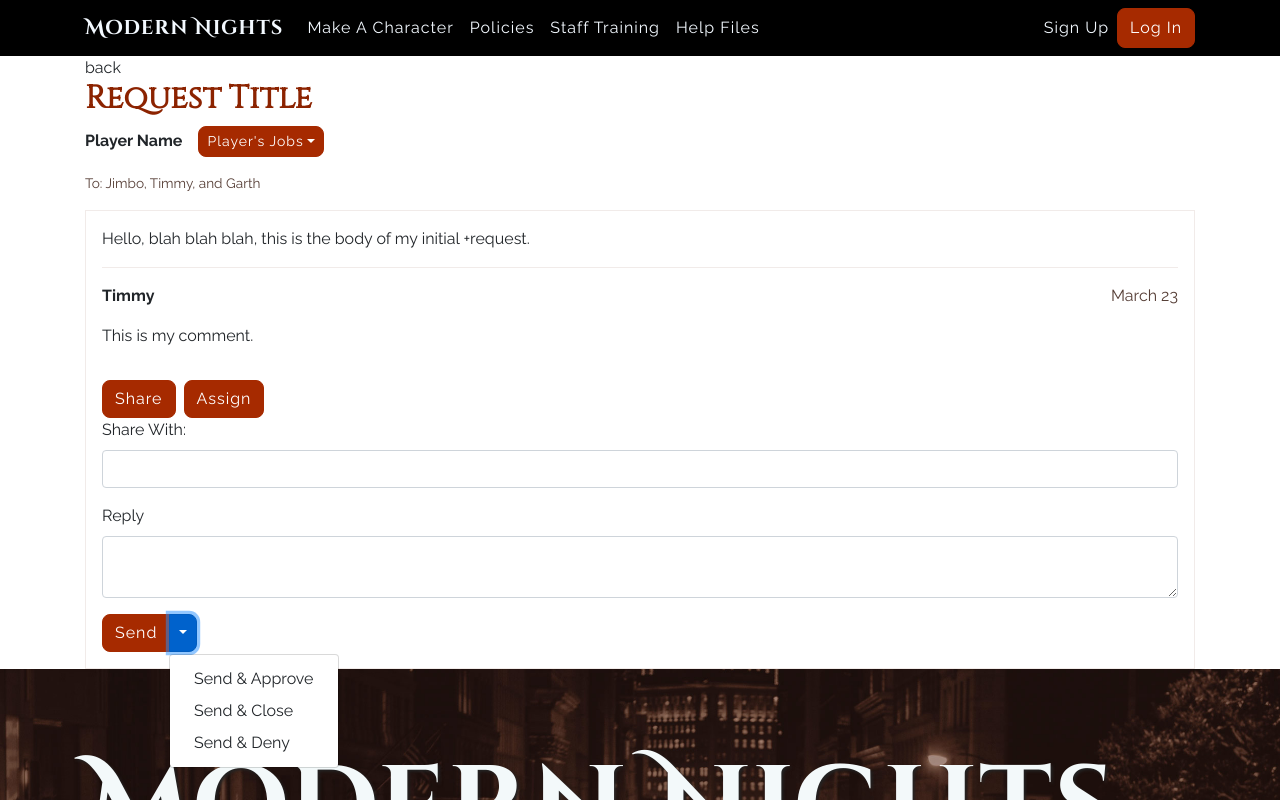
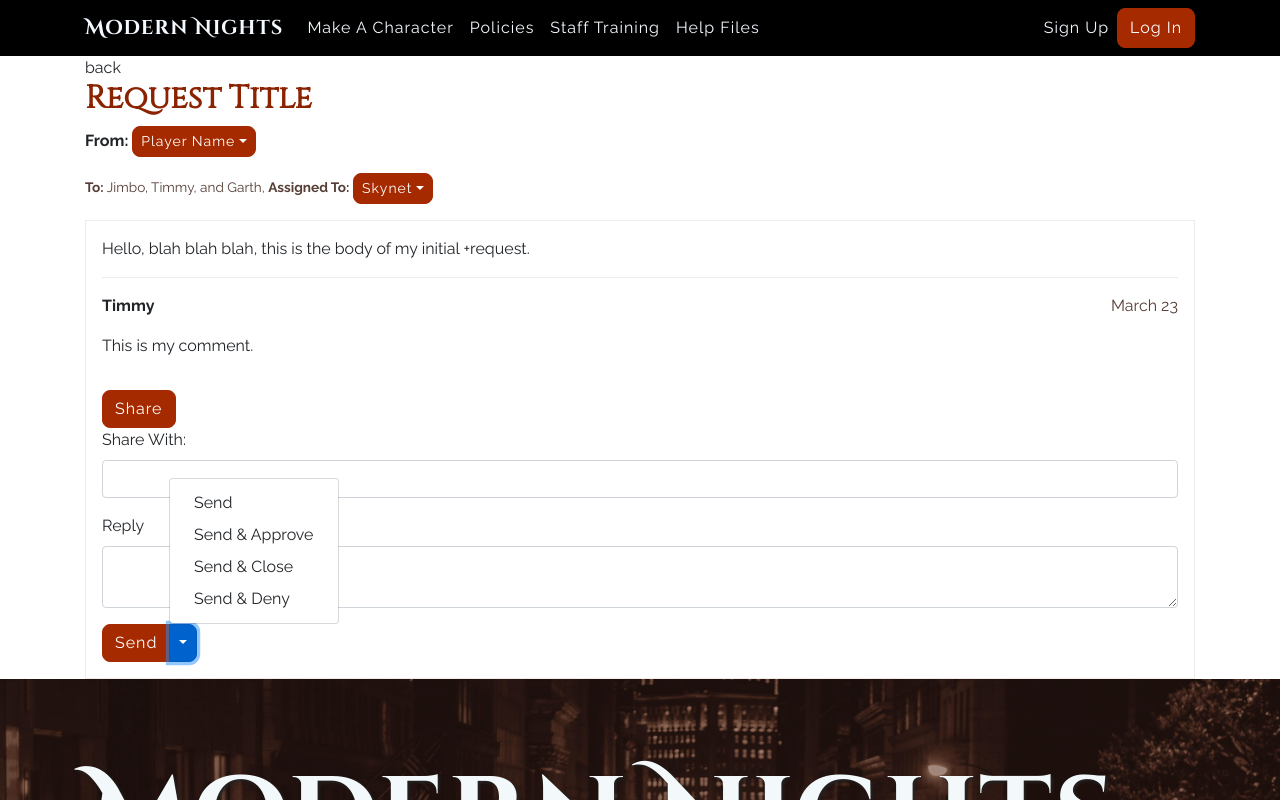
Before and after one commit to marissaconner/modernnightsmush, a React (Create React App) app in the folder sfbynite/: page / in a window 1280 px wide. Both pictures are taken after a click on the button 183 px from the left and 632 px from the top of the page. Shown: the top 800 px of the page. Built offline with nearby package versions, Linux system fonts and the light colour scheme.

Commit message:
Assigned staff indicator and selection button

```diff
--- a/sfbynite/public/modernnights.css
+++ b/sfbynite/public/modernnights.css
@@ -113,8 +113,7 @@ a:hover,
   padding: 1em;
 }
 
-.request-originator + .dropdown {
-  margin: 0 1em 0 1em;
+.narrow-inline-dropdown {
   display: inline-block;
 }
 
--- a/sfbynite/src/components/jobs/OpenedRequest.js
+++ b/sfbynite/src/components/jobs/OpenedRequest.js
@@ -7,6 +7,7 @@ import {
   Form
 } from "react-bootstrap";
 import RequestComment from "./RequestComment.js";
+import StaffAssignButton from "./StaffAssignButton.js";
 
 const OpenedRequest = () => (
   <div className="request">
@@ -14,9 +15,9 @@ const OpenedRequest = () => (
       <span>back</span>
       <h2>Request Title</h2>
       <p>
-        <span class="request-originator">Player Name</span>
-        <Dropdown>
-          <Dropdown.Toggle size="sm">Player's Jobs</Dropdown.Toggle>
+        <span className="request-originator">From: </span>
+        <Dropdown className="narrow-inline-dropdown">
+          <Dropdown.Toggle size="sm">Player Name</Dropdown.Toggle>
           <Dropdown.Menu>
             <Dropdown.Item href="#">Another Request Title</Dropdown.Item>
             <Dropdown.Item href="#">Yet More Request Titles</Dropdown.Item>
@@ -24,7 +25,11 @@ const OpenedRequest = () => (
         </Dropdown>
       </p>
 
-      <p class="request-readerlist">To: Jimbo, Timmy, and Garth</p>
+      <p class="request-readerlist">
+        <strong>To:</strong> Jimbo, Timmy, and Garth,{" "}
+        <strong>Assigned To:</strong>{" "}
+        <StaffAssignButton isstaff="1" staffer="Skynet" />
+      </p>
     </div>
     <div className="request-body">
       <p>Hello, blah blah blah, this is the body of my initial +request.</p>
@@ -36,11 +41,7 @@ const OpenedRequest = () => (
       />
 
       <Form>
-        <ButtonToolbar>
-          <Button>Share</Button>
-
-          <Button>Assign</Button>
-        </ButtonToolbar>
+        <Button>Share</Button>
 
         {/*  Using react-bootstrap here because I will want animations/transitions and so on so I will need to inevitably convert it. */}
         <Form.Group controlId="share-with">
@@ -65,9 +66,18 @@ const OpenedRequest = () => (
             <span class="caret" />
           </button>
           <div class="dropdown-menu">
-            <span class="dropdown-item">Send & Approve</span>
-            <span class="dropdown-item">Send & Close</span>
-            <span class="dropdown-item">Send & Deny</span>
+            <a href="#" class="dropdown-item">
+              Send
+            </a>
+            <a href="#" class="dropdown-item">
+              Send & Approve
+            </a>
+            <a href="#" class="dropdown-item">
+              Send & Close
+            </a>
+            <a href="#" class="dropdown-item">
+              Send & Deny
+            </a>
           </div>
         </div>
       </Form>
--- /dev/null
+++ b/sfbynite/src/components/jobs/StaffAssignButton.js
@@ -0,0 +1,28 @@
+import React from "react";
+import { Dropdown } from "react-bootstrap";
+const StaffAssignButton = ({ isstaff, staffer }) => (
+  <div className="narrow-inline-dropdown">
+    {isstaff ? (
+      <Dropdown>
+        <Dropdown.Toggle size="sm">
+          {staffer ? staffer : "Assign"}
+        </Dropdown.Toggle>
+        <Dropdown.Menu>
+          <Dropdown.Item href="#">Batty</Dropdown.Item>
+          <Dropdown.Item href="#">Cylon</Dropdown.Item>
+          <Dropdown.Item href="#">Dalek</Dropdown.Item>
+          <Dropdown.Item href="#">GlaDOS</Dropdown.Item>
+          <Dropdown.Item href="#">Google</Dropdown.Item>
+          <Dropdown.Item href="#">HAL9000</Dropdown.Item>
+          <Dropdown.Item href="#">SHODAN</Dropdown.Item>
+          <Dropdown.Item href="#">Skynet</Dropdown.Item>
+          <Dropdown.Item href="#">T1000</Dropdown.Item>
+        </Dropdown.Menu>
+      </Dropdown>
+    ) : (
+      <span>{staffer ? `Assigned to ${staffer}` : "Unassigned"}</span>
+    )}
+  </div>
+);
+
+export default StaffAssignButton;
--- a/sfbynite/src/index.css
+++ b/sfbynite/src/index.css
@@ -14,3 +14,7 @@ body {
 .App {
   height: 100%;
 }
+
+.display-inline-block {
+  display: inline-block;
+}
```
